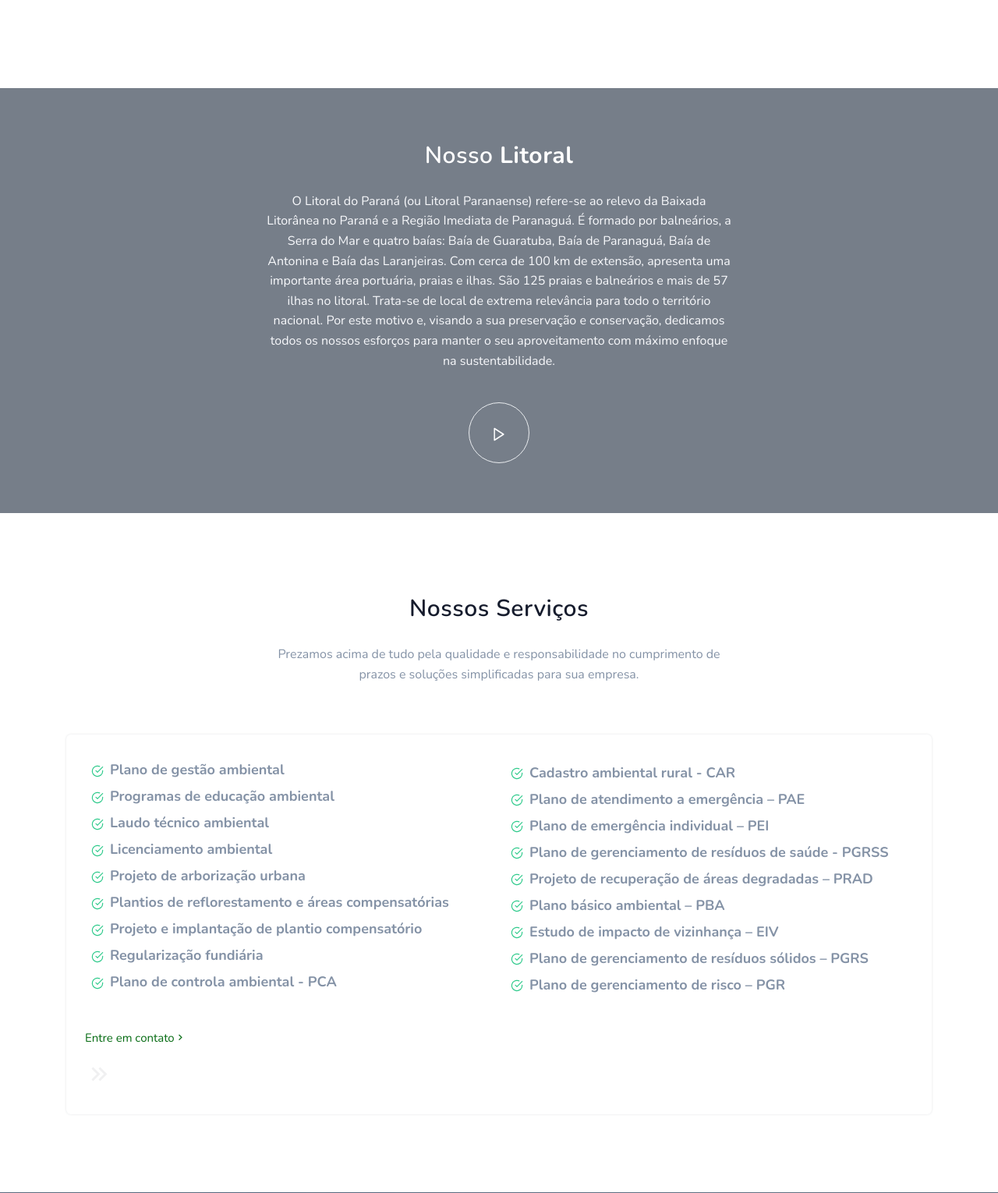
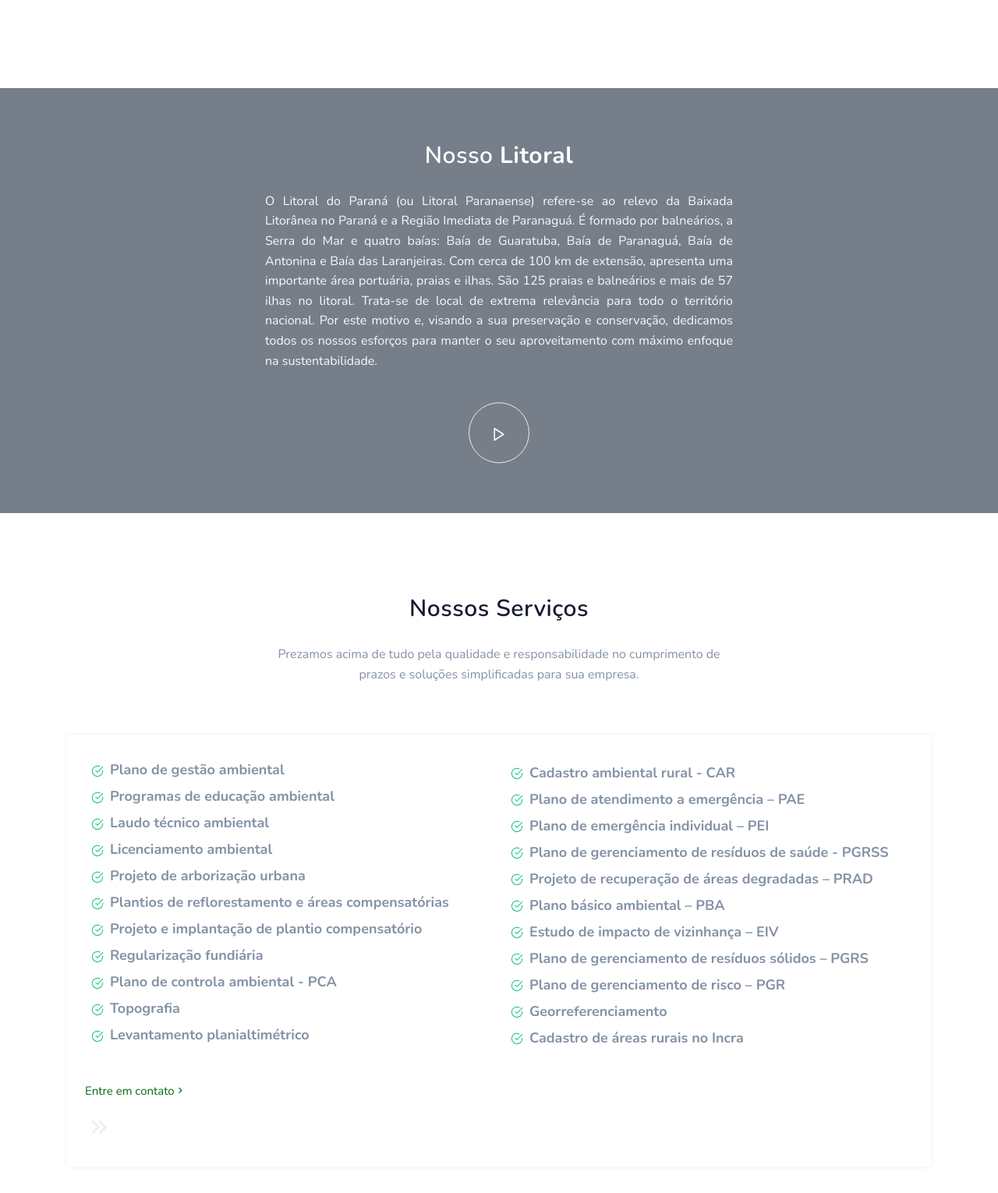
Before and after one commit to ElMarcelFarias/sts_ambiental, a PHP site: page / in a window 1280 px wide. Shown: the part 3445-4975 px from the top of the page at 78% size. Run offline with PHP 8.4, Linux system fonts and the light colour scheme.

Commit message:
Change: Adicionando novos serviços

```diff
--- a/index.php
+++ b/index.php
@@ -306,7 +306,7 @@
                 <div class="col-12 text-center">
                     <div class="section-title">
                         <h4 class="title title-dark text-white mb-4">Nosso <b>Litoral</b></h4>
-                        <p class="text-light para-dark para-desc mx-auto">O Litoral do Paraná (ou Litoral Paranaense) refere-se ao relevo da Baixada Litorânea no Paraná e a Região Imediata de Paranaguá. É formado por balneários, a Serra do Mar e quatro baías: Baía de Guaratuba, Baía de Paranaguá, Baía de Antonina e Baía das Laranjeiras.
+                        <p class="text-light para-dark para-desc mx-auto" style="text-align:justify;">O Litoral do Paraná (ou Litoral Paranaense) refere-se ao relevo da Baixada Litorânea no Paraná e a Região Imediata de Paranaguá. É formado por balneários, a Serra do Mar e quatro baías: Baía de Guaratuba, Baía de Paranaguá, Baía de Antonina e Baía das Laranjeiras.
                         Com cerca de 100 km de extensão, apresenta uma importante área portuária, praias e ilhas. São 125 praias e balneários e mais de 57 ilhas no litoral.
                         Trata-se de local de extrema relevância para todo o território nacional. Por este motivo e, visando a sua preservação e conservação, dedicamos todos os nossos esforços para manter o seu aproveitamento com máximo enfoque na sustentabilidade.
                         </p>
@@ -351,6 +351,8 @@
                                         <li><svg xmlns="http://www.w3.org/2000/svg" width="24" height="24" viewBox="0 0 24 24" fill="none" stroke="currentColor" stroke-width="2" stroke-linecap="round" stroke-linejoin="round" class="feather feather-check-circle fea icon-sm text-success mr-2"><path d="M22 11.08V12a10 10 0 1 1-5.93-9.14"></path><polyline points="22 4 12 14.01 9 11.01"></polyline></svg><b>Projeto e implantação de plantio compensatório</b></li>
                                         <li><svg xmlns="http://www.w3.org/2000/svg" width="24" height="24" viewBox="0 0 24 24" fill="none" stroke="currentColor" stroke-width="2" stroke-linecap="round" stroke-linejoin="round" class="feather feather-check-circle fea icon-sm text-success mr-2"><path d="M22 11.08V12a10 10 0 1 1-5.93-9.14"></path><polyline points="22 4 12 14.01 9 11.01"></polyline></svg><b>Regularização fundiária </b></li>
                                         <li><svg xmlns="http://www.w3.org/2000/svg" width="24" height="24" viewBox="0 0 24 24" fill="none" stroke="currentColor" stroke-width="2" stroke-linecap="round" stroke-linejoin="round" class="feather feather-check-circle fea icon-sm text-success mr-2"><path d="M22 11.08V12a10 10 0 1 1-5.93-9.14"></path><polyline points="22 4 12 14.01 9 11.01"></polyline></svg><b>Plano de controla ambiental - PCA</b></li>
+                                        <li><svg xmlns="http://www.w3.org/2000/svg" width="24" height="24" viewBox="0 0 24 24" fill="none" stroke="currentColor" stroke-width="2" stroke-linecap="round" stroke-linejoin="round" class="feather feather-check-circle fea icon-sm text-success mr-2"><path d="M22 11.08V12a10 10 0 1 1-5.93-9.14"></path><polyline points="22 4 12 14.01 9 11.01"></polyline></svg><b>Topografia</b></li>
+                                        <li><svg xmlns="http://www.w3.org/2000/svg" width="24" height="24" viewBox="0 0 24 24" fill="none" stroke="currentColor" stroke-width="2" stroke-linecap="round" stroke-linejoin="round" class="feather feather-check-circle fea icon-sm text-success mr-2"><path d="M22 11.08V12a10 10 0 1 1-5.93-9.14"></path><polyline points="22 4 12 14.01 9 11.01"></polyline></svg><b>Levantamento planialtimétrico</b></li>
                                     </ul>
                                 </div>
                                 <div class="col-sm-6">
@@ -364,6 +366,8 @@
                                         <li><svg xmlns="http://www.w3.org/2000/svg" width="24" height="24" viewBox="0 0 24 24" fill="none" stroke="currentColor" stroke-width="2" stroke-linecap="round" stroke-linejoin="round" class="feather feather-check-circle fea icon-sm text-success mr-2"><path d="M22 11.08V12a10 10 0 1 1-5.93-9.14"></path><polyline points="22 4 12 14.01 9 11.01"></polyline></svg><b>Estudo de impacto de vizinhança – EIV</b></li>
                                         <li><svg xmlns="http://www.w3.org/2000/svg" width="24" height="24" viewBox="0 0 24 24" fill="none" stroke="currentColor" stroke-width="2" stroke-linecap="round" stroke-linejoin="round" class="feather feather-check-circle fea icon-sm text-success mr-2"><path d="M22 11.08V12a10 10 0 1 1-5.93-9.14"></path><polyline points="22 4 12 14.01 9 11.01"></polyline></svg><b>Plano de gerenciamento de resíduos sólidos – PGRS</b></li>
                                         <li><svg xmlns="http://www.w3.org/2000/svg" width="24" height="24" viewBox="0 0 24 24" fill="none" stroke="currentColor" stroke-width="2" stroke-linecap="round" stroke-linejoin="round" class="feather feather-check-circle fea icon-sm text-success mr-2"><path d="M22 11.08V12a10 10 0 1 1-5.93-9.14"></path><polyline points="22 4 12 14.01 9 11.01"></polyline></svg><b>Plano de gerenciamento de risco – PGR</b></li>
+                                        <li><svg xmlns="http://www.w3.org/2000/svg" width="24" height="24" viewBox="0 0 24 24" fill="none" stroke="currentColor" stroke-width="2" stroke-linecap="round" stroke-linejoin="round" class="feather feather-check-circle fea icon-sm text-success mr-2"><path d="M22 11.08V12a10 10 0 1 1-5.93-9.14"></path><polyline points="22 4 12 14.01 9 11.01"></polyline></svg><b>Georreferenciamento</b></li>
+                                        <li><svg xmlns="http://www.w3.org/2000/svg" width="24" height="24" viewBox="0 0 24 24" fill="none" stroke="currentColor" stroke-width="2" stroke-linecap="round" stroke-linejoin="round" class="feather feather-check-circle fea icon-sm text-success mr-2"><path d="M22 11.08V12a10 10 0 1 1-5.93-9.14"></path><polyline points="22 4 12 14.01 9 11.01"></polyline></svg><b>Cadastro de áreas rurais no Incra</b></li>
                                     </ul>
                                 </div>
                             </div>
```
